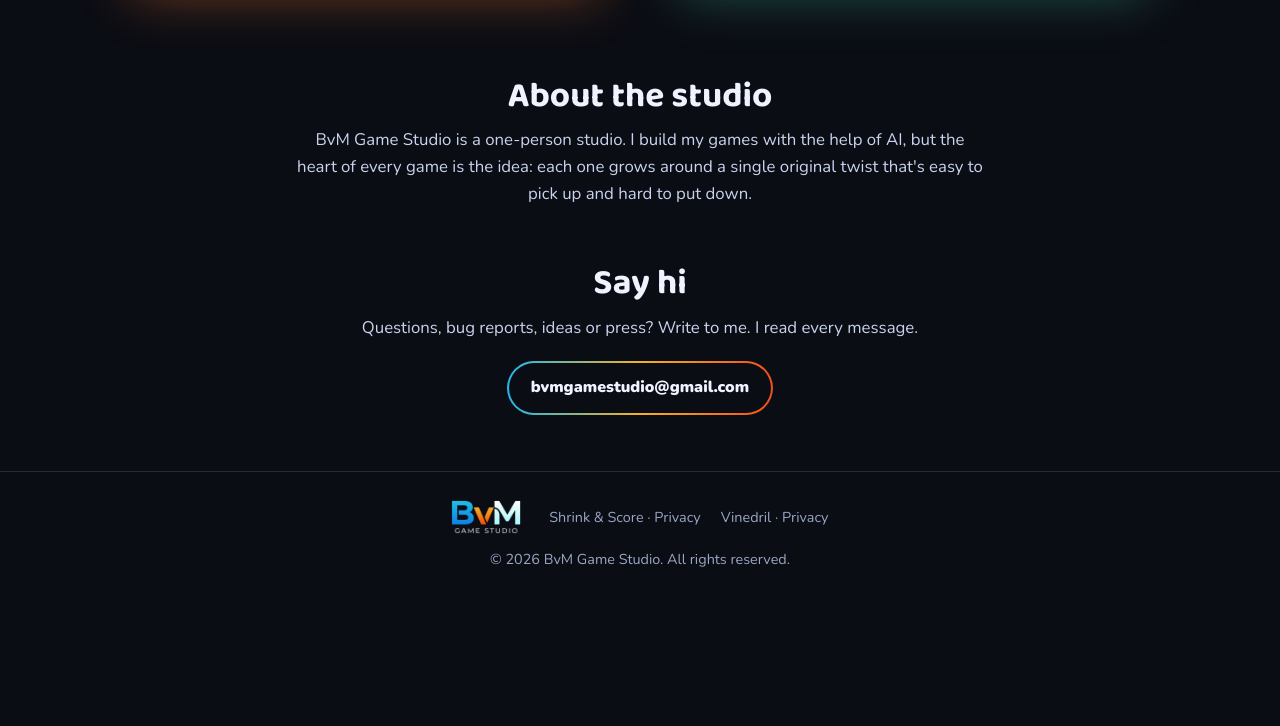
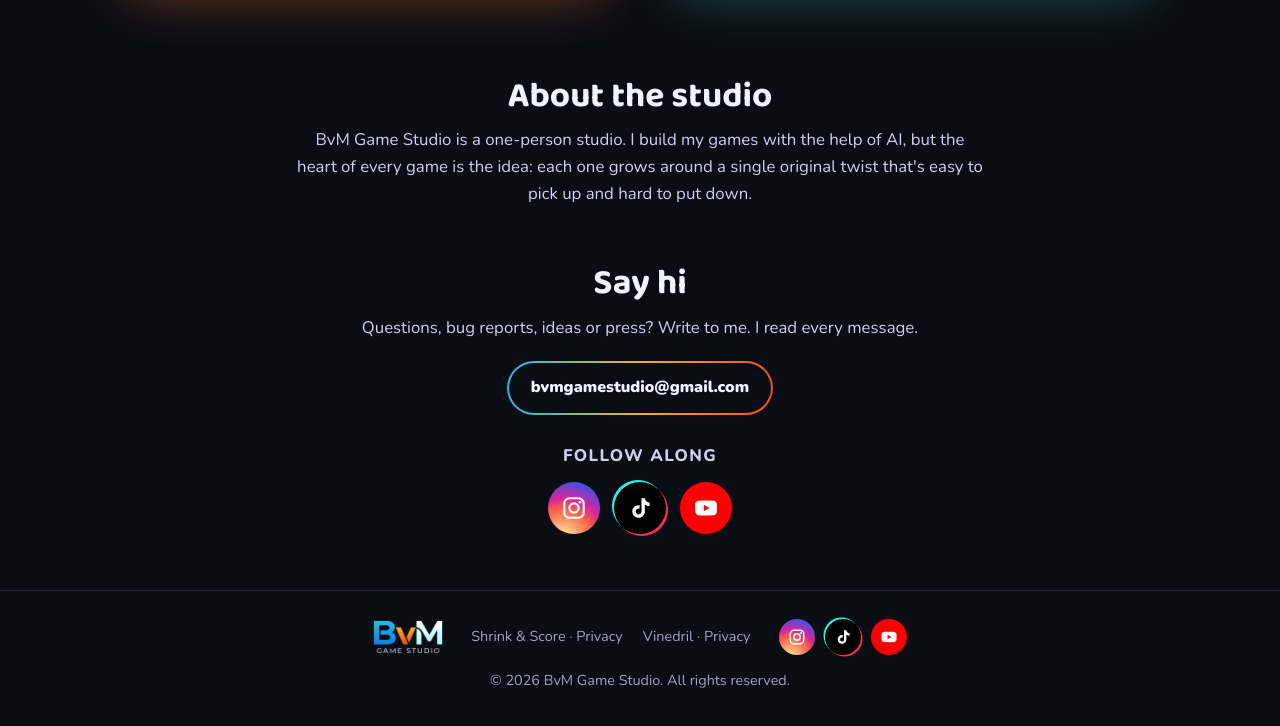
Before and after one commit to bvmgamestudio/bvmgamestudio.github.io, a plain HTML site: page index.html in a window 1280 px wide. Shown: the part 788-1514 px from the top of the page. Before the commit the page ends 1395 px from the top, so only its background shows below. Drawn offline with Linux system fonts and the light colour scheme.

Commit message:
feat: Instagram, TikTok and YouTube links
Rendered from content.contact.socials as icon buttons in the contact
section and in every page footer; README explains editing them.

Co-Authored-By: Claude Opus 5.5 <noreply@anthropic.com>

```diff
--- a/css/site.css
+++ b/css/site.css
@@ -253,6 +253,24 @@ a.btn-pre:hover { transform: translateY(-2px); filter: brightness(1.06); }
   transition: transform .2s;
 }
 .email:hover { transform: translateY(-2px); }
+.follow { margin-top: 28px; font-weight: 800; color: var(--muted); font-size: .85rem; letter-spacing: .08em; text-transform: uppercase; }
+
+/* ===== Social links ===== */
+.socials { list-style: none; margin: 12px 0 0; padding: 0; display: flex; justify-content: center; gap: 14px; }
+.social {
+  display: grid; place-items: center; width: 52px; height: 52px; border-radius: 50%;
+  color: #fff; text-decoration: none; font-weight: 800; font-size: .8rem;
+  transition: transform .2s, filter .2s;
+}
+.social svg { width: 26px; height: 26px; }
+.social:hover { transform: translateY(-3px) scale(1.05); filter: brightness(1.08); }
+.social--instagram { background: radial-gradient(circle at 30% 107%, #fdf497 0%, #fd5949 45%, #d6249f 60%, #285aeb 90%); }
+.social--tiktok { background: #010101; box-shadow: -2px -2px 0 #25f4ee, 2px 2px 0 #fe2c55; }
+.social--youtube { background: #ff0000; }
+.socials--small { margin: 0; gap: 10px; }
+.socials--small .social { width: 36px; height: 36px; }
+.socials--small .social svg { width: 18px; height: 18px; }
+.socials--small .social--tiktok { box-shadow: -1.5px -1.5px 0 #25f4ee, 1.5px 1.5px 0 #fe2c55; }
 
 /* ===== Footer ===== */
 .footer { border-top: 1px solid var(--line); color: var(--muted); font-size: .9rem; }
--- a/index.html
+++ b/index.html
@@ -17,7 +17,7 @@
 <link rel="apple-touch-icon" href="assets/img/apple-touch-icon.png">
 <link rel="preload" href="assets/fonts/baloo2-latin.woff2" as="font" type="font/woff2" crossorigin>
 <link rel="preload" href="assets/fonts/nunito-latin.woff2" as="font" type="font/woff2" crossorigin>
-<link rel="stylesheet" href="css/site.css?v=95ba9bac10">
+<link rel="stylesheet" href="css/site.css?v=b314b59673">
 </head>
 <body>
 
@@ -78,6 +78,8 @@
     <h2 data-i18n="contact.title">Say hi</h2>
     <p data-i18n="contact.body">Questions, bug reports, ideas or press? Write to me. I read every message.</p>
     <a class="email" data-contact-email href="mailto:bvmgamestudio@gmail.com">bvmgamestudio@gmail.com</a>
+    <p class="follow" data-i18n="contact.follow">Follow along</p>
+    <ul class="socials" data-socials aria-label="Social media" hidden></ul>
   </section>
 </main>
 
@@ -88,13 +90,14 @@
       <li><a href="privacy/shrink-and-score.html">Shrink &amp; Score · <span data-i18n="footer.privacy">Privacy</span></a></li>
       <li><a href="privacy/vinedril.html">Vinedril · <span data-i18n="footer.privacy">Privacy</span></a></li>
     </ul>
+    <ul class="socials socials--small" data-socials aria-label="Social media" hidden></ul>
     <p class="footer__copy">© <span data-year>2026</span> BvM Game Studio. <span data-i18n="footer.rights">All rights reserved.</span></p>
   </div>
 </footer>
 
-<script src="js/content.js?v=c2e5bec831" defer></script>
+<script src="js/content.js?v=57adcdf5cd" defer></script>
 <script src="js/i18n.js?v=2c8029a73b" defer></script>
 <script src="js/games.js?v=d7750b9eea" defer></script>
-<script src="js/main.js?v=ec25161af2" defer></script>
+<script src="js/main.js?v=1b812062dc" defer></script>
 </body>
 </html>
--- a/js/content.js
+++ b/js/content.js
@@ -23,7 +23,8 @@ window.SITE_CONTENT = {
       "footer.rights": "All rights reserved.",
       "privacy.back": "Back to home",
       "meta.description": "BvM Game Studio makes colorful indie mobile games. Play Shrink & Score and Vinedril: Logic Puzzle.",
-      "store.google_play_soon": "Google Play: coming soon"
+      "store.google_play_soon": "Google Play: coming soon",
+      "contact.follow": "Follow along"
     },
     "tr": {
       "nav.games": "Oyunlar",
@@ -48,7 +49,8 @@ window.SITE_CONTENT = {
       "footer.rights": "Tüm hakları saklıdır.",
       "privacy.back": "Ana sayfaya dön",
       "meta.description": "BvM Game Studio rengârenk bağımsız mobil oyunlar yapar. Shrink & Score ve Vinedril: Logic Puzzle'ı oyna.",
-      "store.google_play_soon": "Google Play: çok yakında"
+      "store.google_play_soon": "Google Play: çok yakında",
+      "contact.follow": "Takip et"
     }
   },
   "games": [
@@ -92,6 +94,10 @@ window.SITE_CONTENT = {
   ],
   "contact": {
     "email": "bvmgamestudio@gmail.com",
-    "socials": []
+    "socials": [
+      { "id": "instagram", "label": "Instagram", "url": "https://www.instagram.com/bvmgamestudio/" },
+      { "id": "tiktok", "label": "TikTok", "url": "https://www.tiktok.com/@bvmgamestudio" },
+      { "id": "youtube", "label": "YouTube", "url": "https://www.youtube.com/channel/UC5EkIimMZF59AAG-7mcJgrw" }
+    ]
   }
 };
--- a/js/main.js
+++ b/js/main.js
@@ -87,6 +87,57 @@
     });
   }
 
+  // Simple monochrome glyphs (currentColor) for the social links; unknown ids get a text link.
+  var SOCIAL_ICONS = {
+    instagram: [
+      ["rect", { x: "3", y: "3", width: "18", height: "18", rx: "5", fill: "none", stroke: "currentColor", "stroke-width": "2" }],
+      ["circle", { cx: "12", cy: "12", r: "4.2", fill: "none", stroke: "currentColor", "stroke-width": "2" }],
+      ["circle", { cx: "17.4", cy: "6.6", r: "1.3", fill: "currentColor" }]
+    ],
+    tiktok: [
+      ["path", { fill: "currentColor", d: "M16.5 3c.4 2.3 1.9 3.9 4.3 4.1v3.1c-1.6 0-3-.5-4.3-1.3v6.3c0 3.3-2.6 5.8-5.8 5.8s-5.8-2.6-5.8-5.8 2.6-5.8 5.8-5.8c.3 0 .6 0 .9.1v3.2c-.3-.1-.6-.2-.9-.2-1.5 0-2.7 1.2-2.7 2.7s1.2 2.7 2.7 2.7 2.7-1.2 2.7-2.7V3h3.1z" }]
+    ],
+    youtube: [
+      ["path", { fill: "currentColor", "fill-rule": "evenodd", d: "M22 8.2c-.2-1.6-1.4-2.8-3-3C16.6 5 12 5 12 5s-4.6 0-7 .2c-1.6.2-2.8 1.4-3 3C2 9.8 2 12 2 12s0 2.2.2 3.8c.2 1.6 1.4 2.8 3 3C7.4 19 12 19 12 19s4.6 0 7-.2c1.6-.2 2.8-1.4 3-3 .2-1.6.2-3.8.2-3.8s0-2.2-.2-3.8zM10 15V9l5.2 3L10 15z" }]
+    ]
+  };
+
+  function socialIcon(id) {
+    var parts = SOCIAL_ICONS[id];
+    if (!parts) return null;
+    var NS = "http://www.w3.org/2000/svg";
+    var svg = document.createElementNS(NS, "svg");
+    svg.setAttribute("viewBox", "0 0 24 24");
+    svg.setAttribute("aria-hidden", "true");
+    svg.setAttribute("focusable", "false");
+    parts.forEach(function (p) {
+      var node = document.createElementNS(NS, p[0]);
+      Object.keys(p[1]).forEach(function (k) { node.setAttribute(k, p[1][k]); });
+      svg.appendChild(node);
+    });
+    return svg;
+  }
+
+  function renderSocials(list, socials) {
+    list.textContent = "";
+    (socials || []).forEach(function (s) {
+      if (!s || !s.url) return;
+      var li = document.createElement("li"), a = document.createElement("a");
+      a.className = "social social--" + s.id;
+      a.setAttribute("href", s.url);
+      a.setAttribute("target", "_blank");
+      a.setAttribute("rel", "noopener");
+      a.setAttribute("aria-label", s.label);
+      a.setAttribute("title", s.label);
+      var icon = socialIcon(s.id);
+      if (icon) a.appendChild(icon);
+      else a.textContent = s.label;
+      li.appendChild(a);
+      list.appendChild(li);
+    });
+    list.hidden = !list.children.length;
+  }
+
   // When content.js is missing or broken, show the static list kept in <noscript>
   // (with scripting on, its contents are plain text, written by us, not user data).
   function showFallback(grid) {
@@ -127,6 +178,9 @@
       languages: navigator.languages && navigator.languages.length ? navigator.languages : [navigator.language || ""]
     });
     fillContact();
+    document.querySelectorAll("[data-socials]").forEach(function (list) {
+      renderSocials(list, content.contact && content.contact.socials);
+    });
     setLang(lang);
     document.querySelectorAll("[data-set-lang]").forEach(function (btn) {
       btn.addEventListener("click", function () {
@@ -145,7 +199,7 @@
 
   BvM.main = {
     applyTranslations: applyTranslations, readStoredLang: readStoredLang, langForHash: langForHash,
-    renderPrivacyLinks: renderPrivacyLinks, showFallback: showFallback, init: init
+    renderPrivacyLinks: renderPrivacyLinks, renderSocials: renderSocials, showFallback: showFallback, init: init
   };
 
   if (!window.BVM_NO_AUTO_INIT) {
```
Also changed, not shown: privacy/shrink-and-score.html (+4 -3 lines), privacy/vinedril.html (+4 -3 lines), 1 other file.
